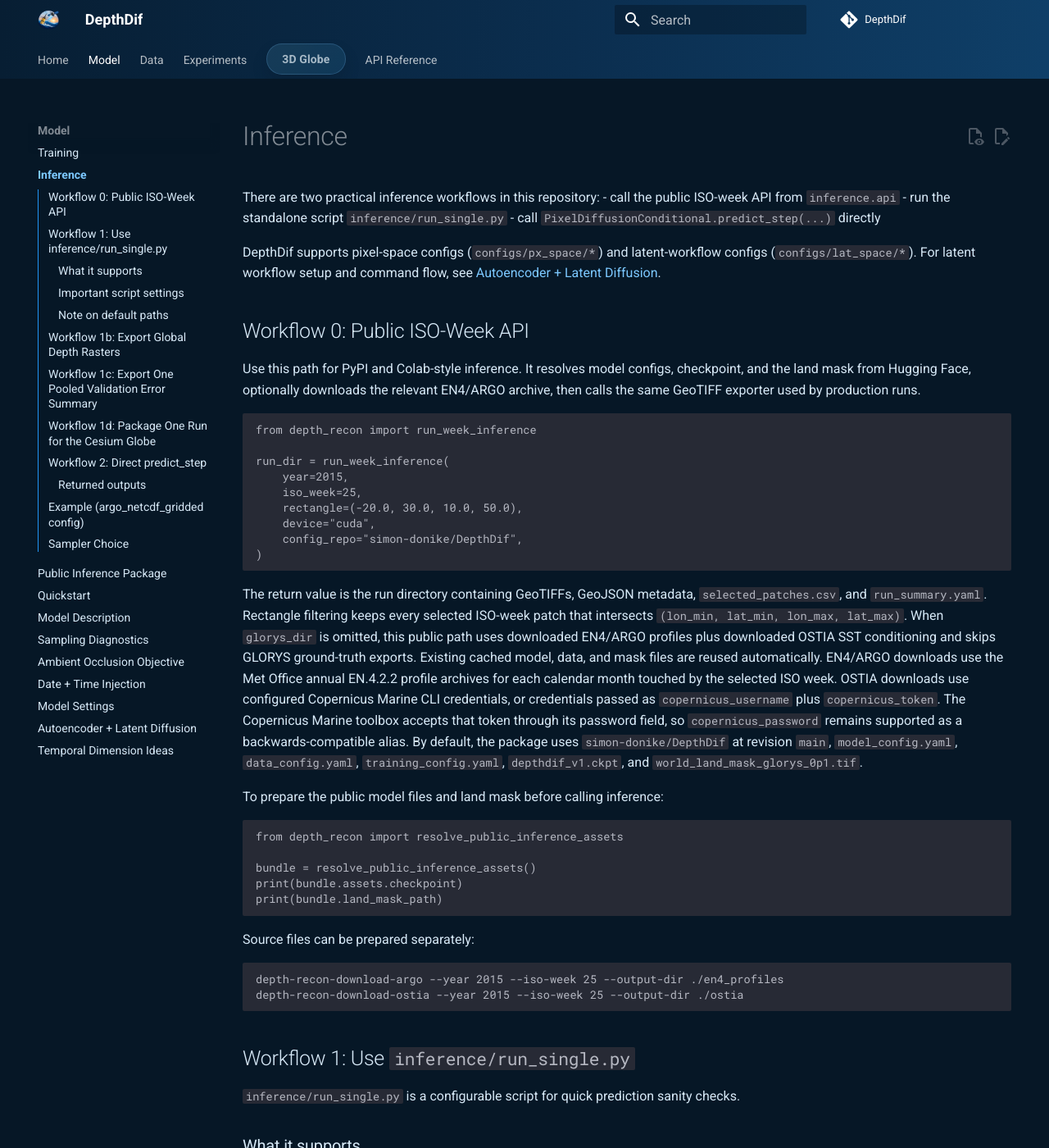
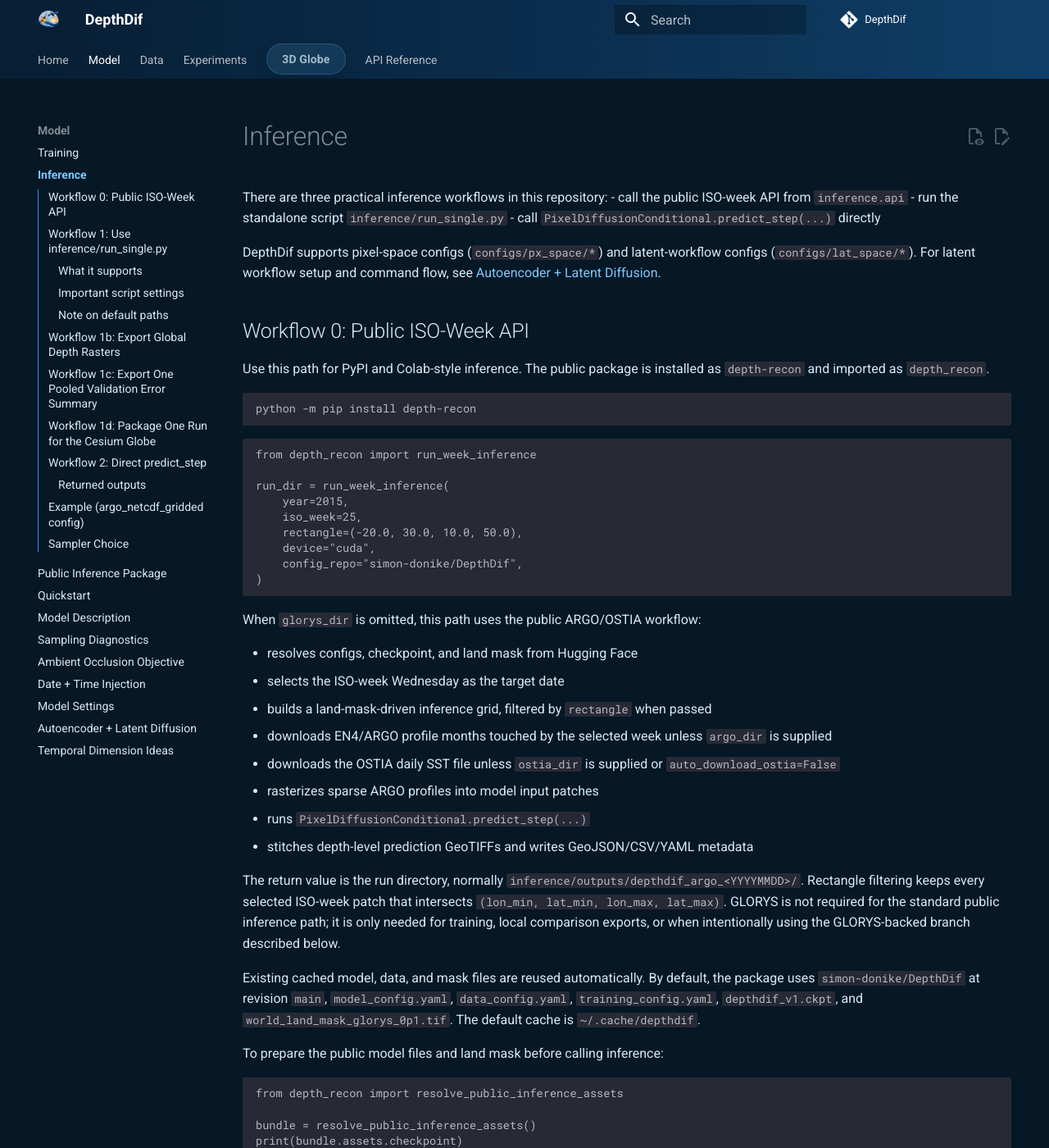
Before and after one commit to simon-donike/DepthDif, an MkDocs documentation site: the page built from docs/inference.md, in a window 1280 px wide and 1400 px high. Shown: the whole window at 82% size. Built offline with MkDocs 1.6.1 and Material for MkDocs 9.7.7, drawn with Linux system fonts in a browser that asks for light colours; comment, search, counter and statistics services are not loaded; some of the changed text lies outside the part shown.

````diff
--- a/docs/inference.md
+++ b/docs/inference.md
@@ -1,5 +1,5 @@
 # Inference
-There are two practical inference workflows in this repository:
+There are three practical inference workflows in this repository:
 - call the public ISO-week API from `inference.api`
 - run the standalone script `inference/run_single.py`
 - call `PixelDiffusionConditional.predict_step(...)` directly
@@ -8,10 +8,12 @@
 For latent workflow setup and command flow, see [Autoencoder + Latent Diffusion](autoencoder.md).
 
 ## Workflow 0: Public ISO-Week API
-Use this path for PyPI and Colab-style inference. It resolves model configs,
-checkpoint, and the land mask from Hugging Face, optionally downloads the
-relevant EN4/ARGO archive, then calls the same GeoTIFF exporter used by
-production runs.
+Use this path for PyPI and Colab-style inference. The public package is
+installed as `depth-recon` and imported as `depth_recon`.
+
+```bash
+python -m pip install depth-recon
+```
 
 ```python
 from depth_recon import run_week_inference
@@ -25,21 +27,31 @@
 )
 ```
 
-The return value is the run directory containing GeoTIFFs, GeoJSON metadata,
-`selected_patches.csv`, and `run_summary.yaml`. Rectangle filtering keeps every
+When `glorys_dir` is omitted, this path uses the public ARGO/OSTIA workflow:
+
+- resolves configs, checkpoint, and land mask from Hugging Face
+- selects the ISO-week Wednesday as the target date
+- builds a land-mask-driven inference grid, filtered by `rectangle` when passed
+- downloads EN4/ARGO profile months touched by the selected week unless
+  `argo_dir` is supplied
+- downloads the OSTIA daily SST file unless `ostia_dir` is supplied or
+  `auto_download_ostia=False`
+- rasterizes sparse ARGO profiles into model input patches
+- runs `PixelDiffusionConditional.predict_step(...)`
+- stitches depth-level prediction GeoTIFFs and writes GeoJSON/CSV/YAML metadata
+
+The return value is the run directory, normally
+`inference/outputs/depthdif_argo_<YYYYMMDD>/`. Rectangle filtering keeps every
 selected ISO-week patch that intersects `(lon_min, lat_min, lon_max, lat_max)`.
-When `glorys_dir` is omitted, this public path uses downloaded EN4/ARGO profiles
-plus downloaded OSTIA SST conditioning and skips GLORYS ground-truth exports.
-Existing cached model, data, and mask files are reused automatically.
-EN4/ARGO downloads use the Met Office annual EN.4.2.2 profile archives for each
-calendar month touched by the selected ISO week.
-OSTIA downloads use configured Copernicus Marine CLI credentials, or credentials
-passed as `copernicus_username` plus `copernicus_token`. The Copernicus Marine
-toolbox accepts that token through its password field, so
-`copernicus_password` remains supported as a backwards-compatible alias.
-By default, the package uses `simon-donike/DepthDif` at revision `main`,
+GLORYS is not required for the standard public inference path; it is only needed
+for training, local comparison exports, or when intentionally using the
+GLORYS-backed branch described below.
+
+Existing cached model, data, and mask files are reused automatically. By
+default, the package uses `simon-donike/DepthDif` at revision `main`,
 `model_config.yaml`, `data_config.yaml`, `training_config.yaml`,
-`depthdif_v1.ckpt`, and `world_land_mask_glorys_0p1.tif`.
+`depthdif_v1.ckpt`, and `world_land_mask_glorys_0p1.tif`. The default cache is
+`~/.cache/depthdif`.
 
 To prepare the public model files and land mask before calling inference:
 
@@ -51,12 +63,40 @@
 print(bundle.land_mask_path)
 ```
 
+Pass `progress_callback=lambda event, name, path: ...` to report whether each
+artifact was `cached`, `downloading`, `downloaded`, `builtin`, or `packaged`.
+
 Source files can be prepared separately:
 
 ```bash
 depth-recon-download-argo --year 2015 --iso-week 25 --output-dir ./en4_profiles
 depth-recon-download-ostia --year 2015 --iso-week 25 --output-dir ./ostia
 ```
+
+The inference CLI wraps the same Python API:
+
+```bash
+depth-recon-infer-week \
+  --year 2015 \
+  --iso-week 25 \
+  --rectangle -20 30 10 50 \
+  --device cuda
+```
+
+OSTIA downloads use configured Copernicus Marine CLI credentials, or credentials
+passed as `copernicus_username` plus `copernicus_token`. The Copernicus Marine
+toolbox accepts that token through its password field, so
+`copernicus_password` remains supported as a backwards-compatible alias.
+
+Pass `auto_download_ostia=False` without `ostia_dir` to run ARGO-only inference.
+The package fills the EO surface-conditioning channel with zeros in that mode so
+the checkpoint input contract remains unchanged.
+
+Supplying `glorys_dir` switches `run_week_inference(...)` to the repository's
+global exporter branch. That branch injects the provided source directories into
+a temporary data config, exports predictions, and can export matching GLORYS
+ground-truth rasters. For a deeper package walkthrough, see
+[Public Inference Package](public-inference-package.md).
 
 ## Workflow 1: Use `inference/run_single.py`
 `inference/run_single.py` is a configurable script for quick prediction sanity checks.
````
Also changed, not shown: DepthDif_Colab_Inference.ipynb.
